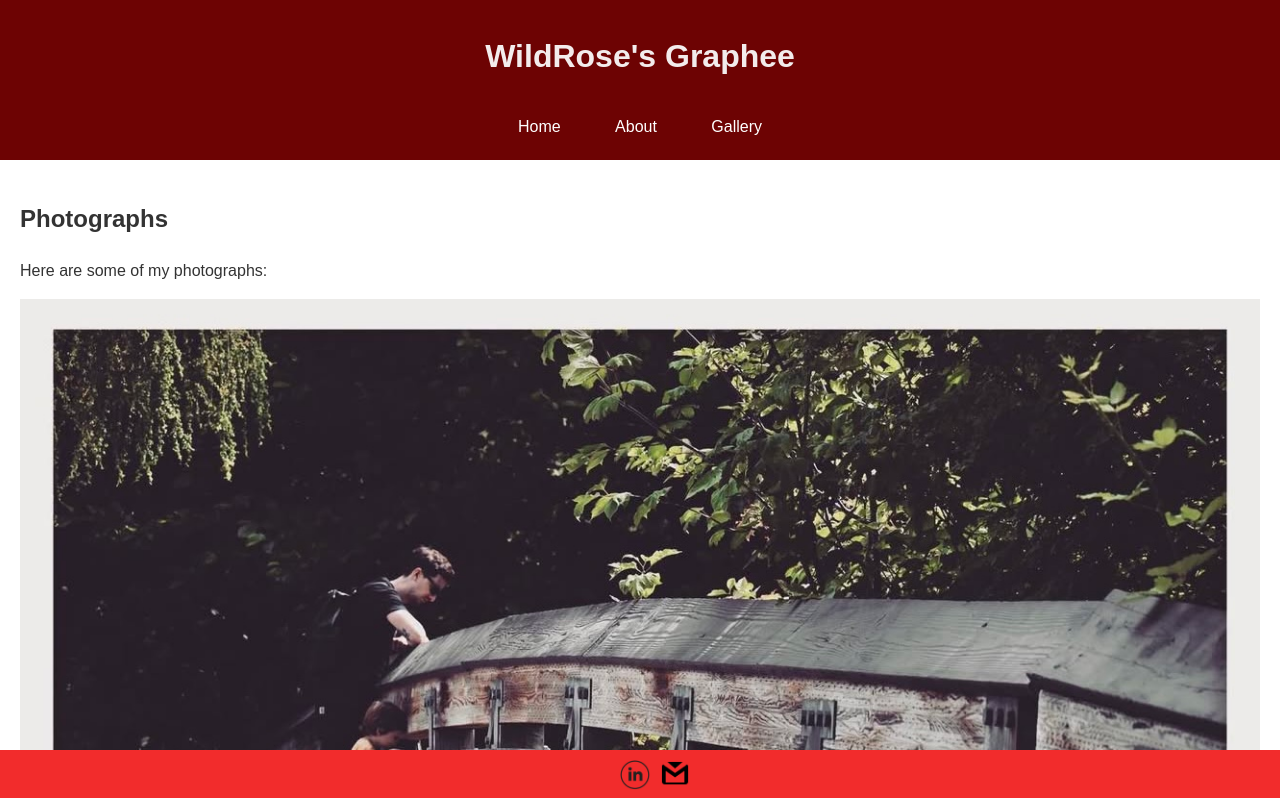
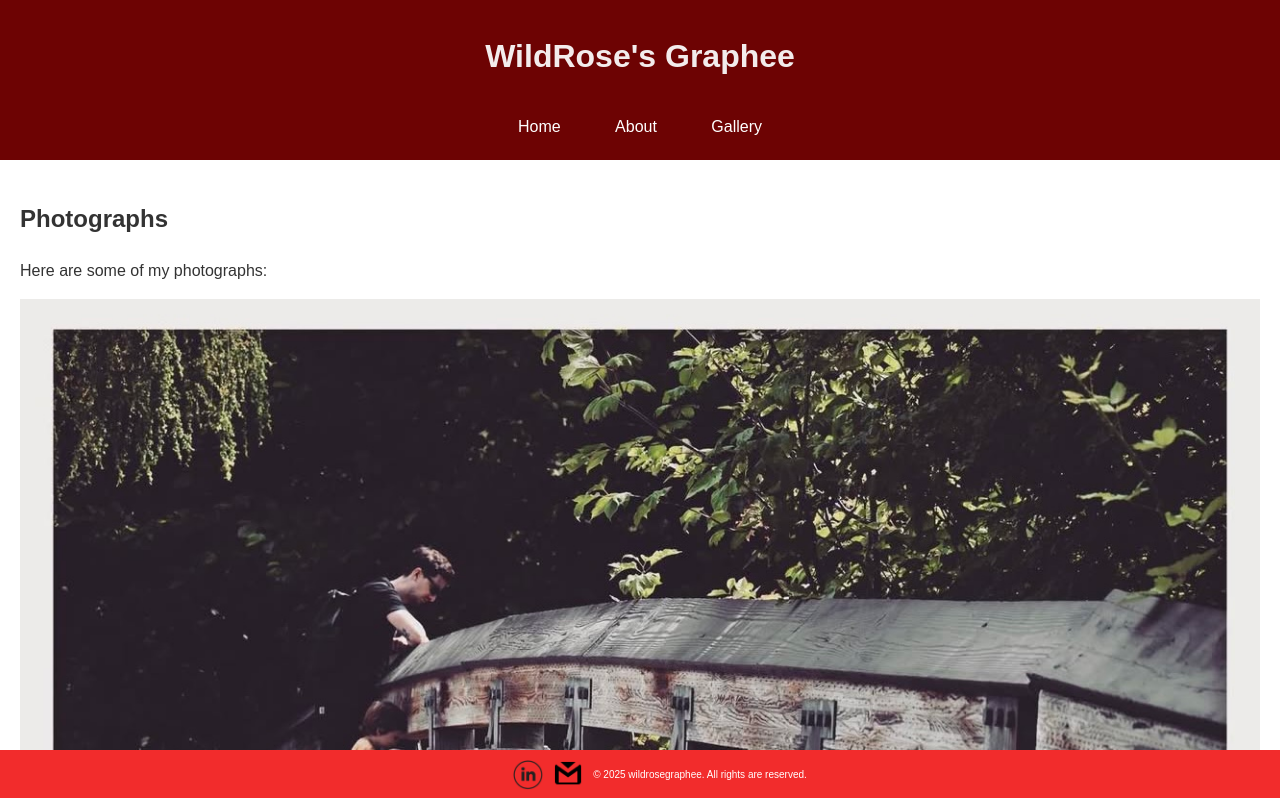
Before and after one commit to nasrinsanati/NasWebsite, a plain HTML site: page photographs.html in a window 1280 px wide. Shown: the top 798 px of the page. Drawn offline with Linux system fonts and the light colour scheme.

Commit message:
Update photographs.html

```diff
--- a/photographs.html
+++ b/photographs.html
@@ -48,12 +48,18 @@
     </main>
 
     <footer class="site-footer">
-        <a href="https://www.linkedin.com/in/nasrinsanati1991/" target="_blank">
+          <a href="https://www.linkedin.com/in/nasrinsanati1991/" target="_blank">
             <img src="inlogo.png" alt="LinkedIn Logo" class="logo" />
-        </a>
-        <a href="mailto:nasrinsanati1991@gmail.com">
+          </a>
+          <a href="mailto:nasrinsanati1991@gmail.com">
             <img src="gmail.png" alt="Gmail Logo" class="logo" />
-        </a>
-    </footer>
+          </a>
+          <p>&copy; <span id="year"></span> wildrosegraphee. All rights are reserved.</p>
+        </footer>
+
+        <script>
+          // Automatically update the year
+          document.getElementById('year').textContent = new Date().getFullYear();
+        </script>
 </body>
 </html>
```
